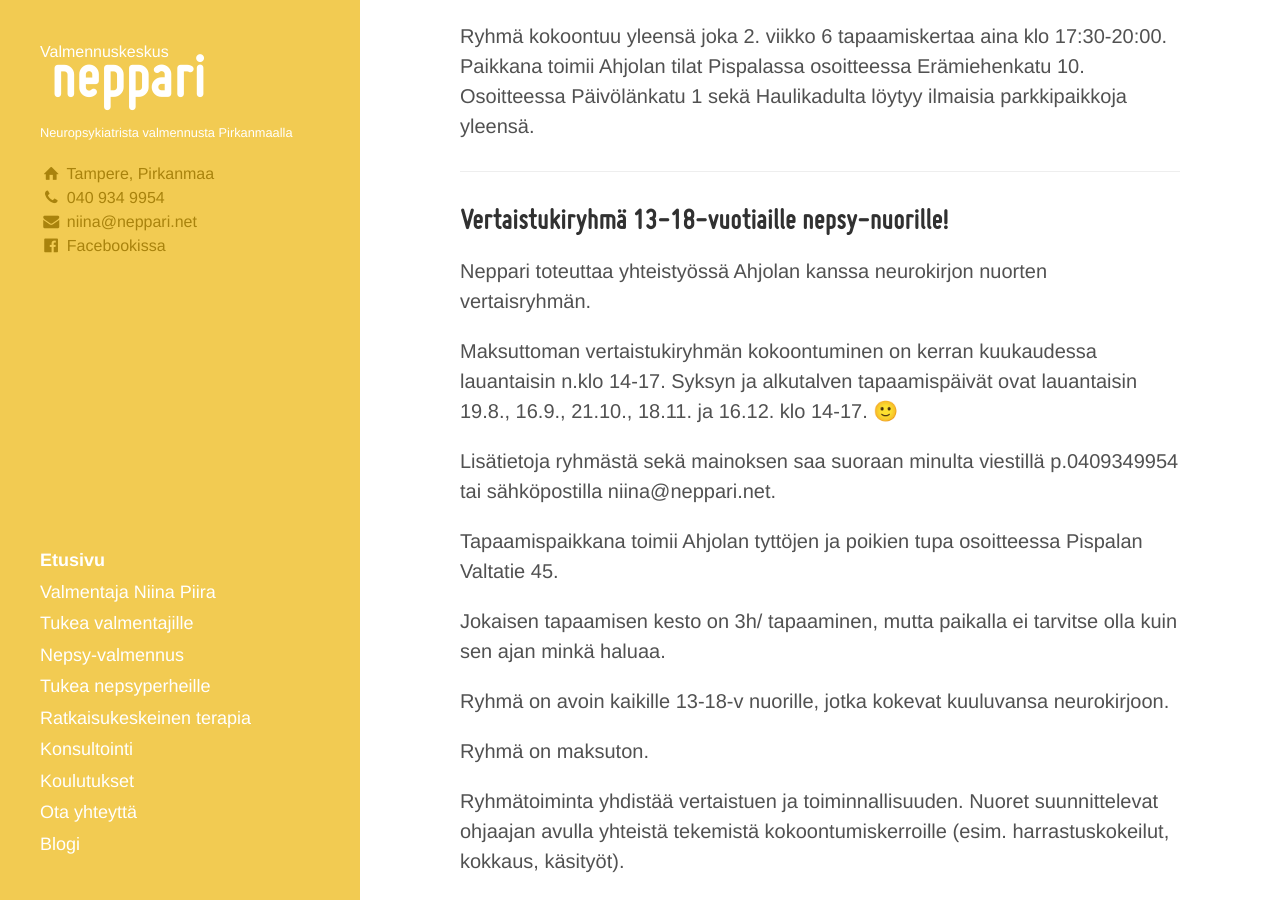
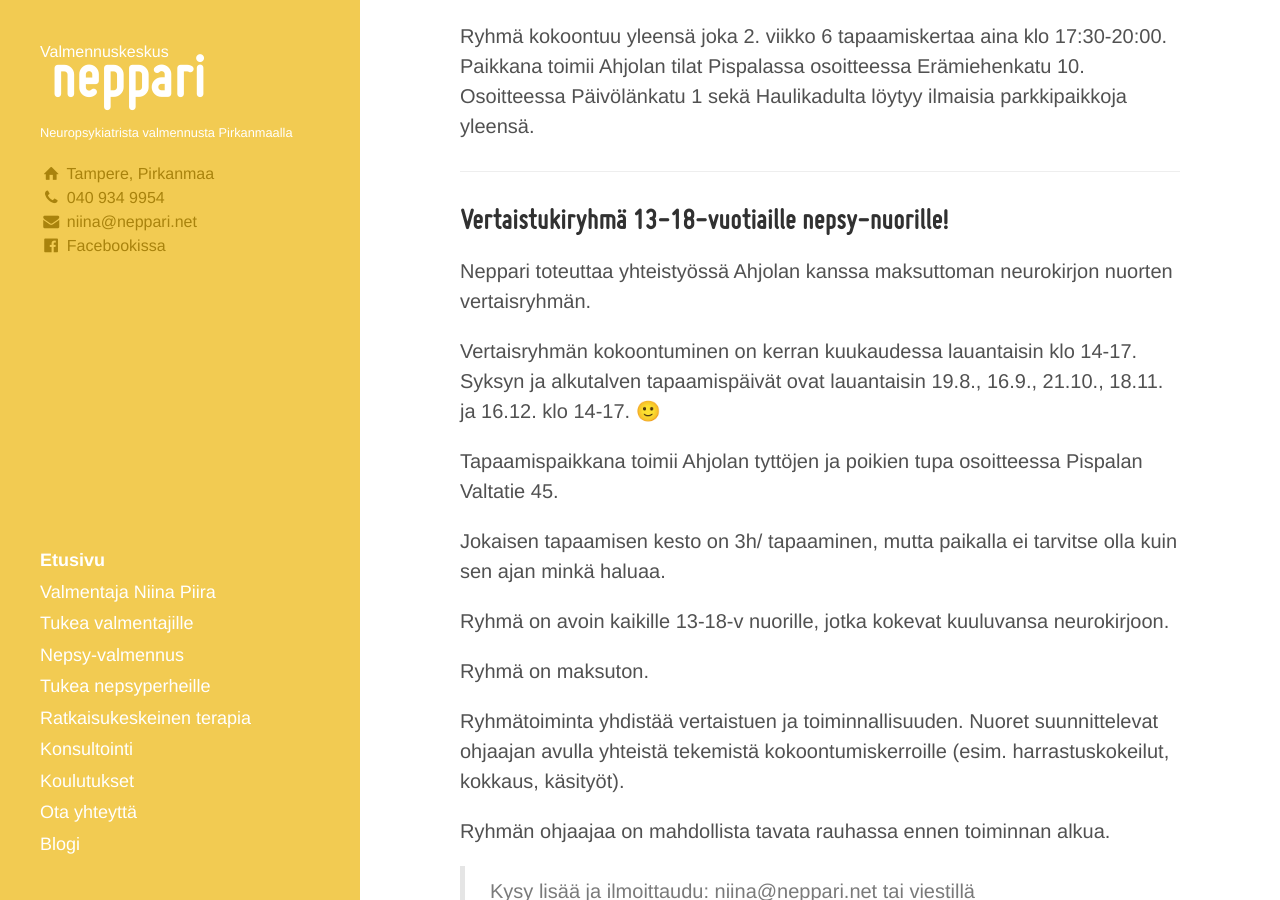
Before and after one commit to niinapiira/neppari.net, a Jekyll site: the page built from index.md, in a window 1280 px wide and 900 px high, scrolled down 2571 px. Built offline with Jekyll 4.4.1, drawn with Linux system fonts in a browser that asks for light colours.

Commit message:
Update index.md

```diff
--- a/index.md
+++ b/index.md
@@ -76,12 +76,10 @@ ___
 
 ## Vertaistukiryhmä 13-18-vuotiaille nepsy-nuorille!
 
-Neppari toteuttaa yhteistyössä Ahjolan kanssa neurokirjon nuorten vertaisryhmän.
+Neppari toteuttaa yhteistyössä Ahjolan kanssa maksuttoman neurokirjon nuorten vertaisryhmän.
 
-Maksuttoman vertaistukiryhmän kokoontuminen on kerran kuukaudessa lauantaisin n.klo 14-17.
+Vertaisryhmän kokoontuminen on kerran kuukaudessa lauantaisin klo 14-17.
 Syksyn ja alkutalven tapaamispäivät ovat lauantaisin 19.8., 16.9., 21.10., 18.11. ja 16.12. klo 14-17. 🙂
-
-Lisätietoja ryhmästä sekä mainoksen saa suoraan minulta viestillä p.0409349954 tai sähköpostilla niina@neppari.net.
 
 Tapaamispaikkana toimii Ahjolan tyttöjen ja poikien tupa osoitteessa Pispalan Valtatie 45.
 
```
